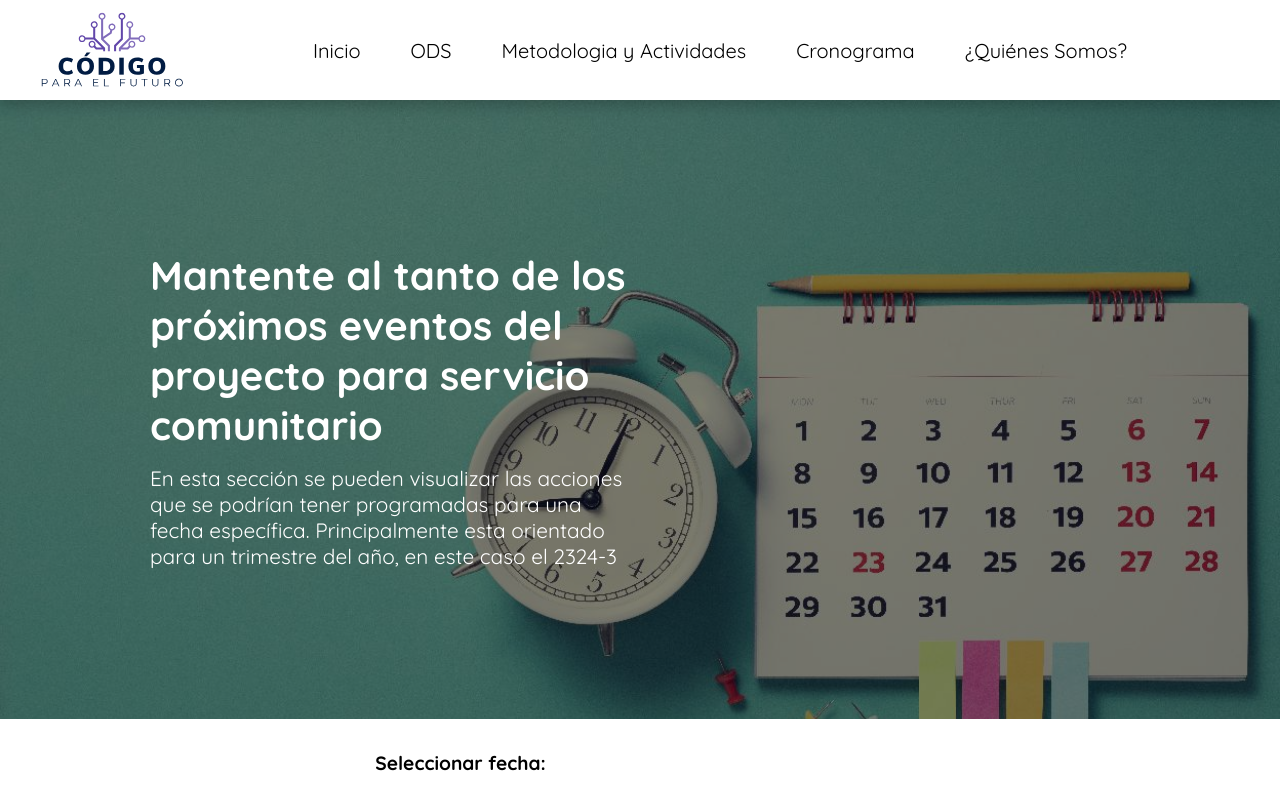
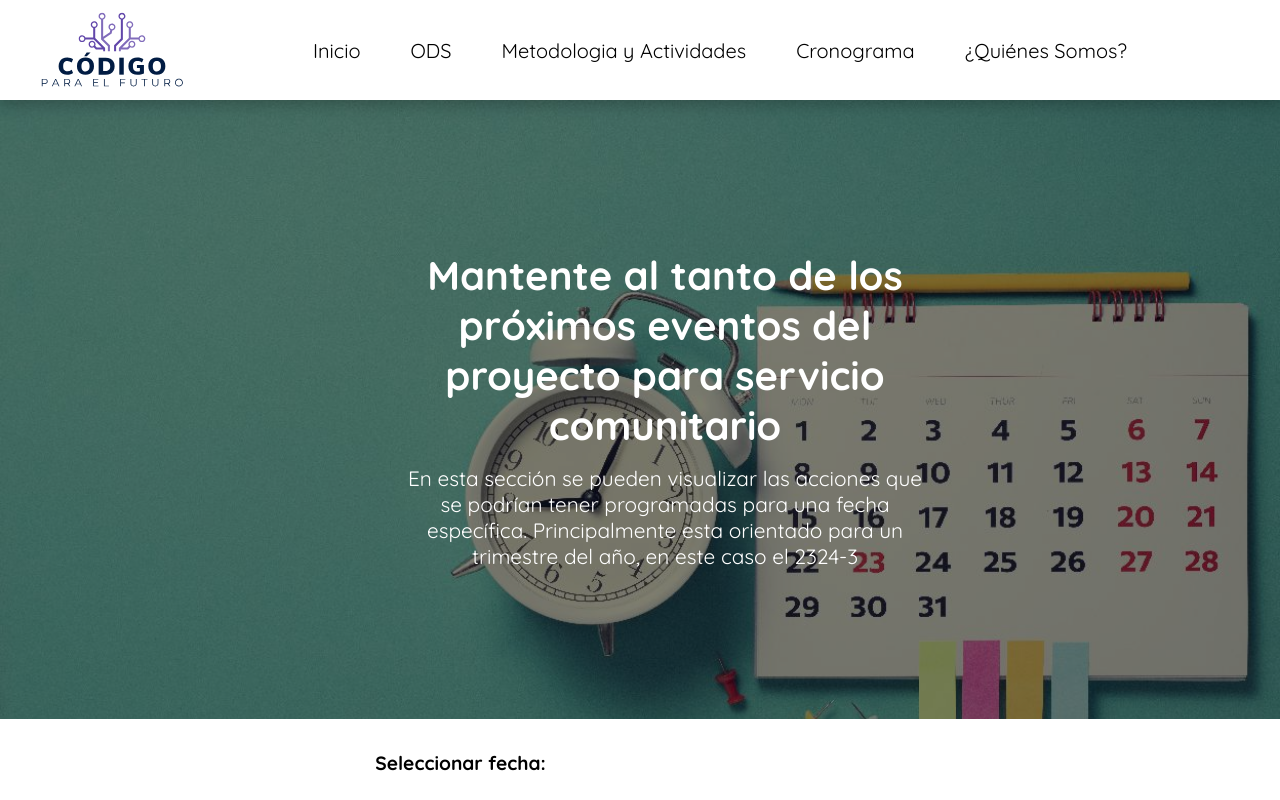
Before and after one commit to Faspiru/responsabilidad_Social, a React (Vite) app: page /cronograma in a window 1280 px wide. Shown: the top 800 px of the page. Built offline with nearby package versions, Linux system fonts and the light colour scheme.

Commit message:
Improving Styles :sparkles:

```diff
--- a/src/views/CronogramaPage.module.scss
+++ b/src/views/CronogramaPage.module.scss
@@ -1,8 +1,11 @@
 .banner {
   position: relative;
   z-index: -1;
-  padding: 150px;
+  display: flex;
+  justify-content: center;
+  padding: 150px 100px 150px 150px;
   color: white;
+  text-align: center;
   background-size: cover;
   @media (max-width: 800px) {
     padding: 64px;
--- a/src/views/MetodologiaPage.module.scss
+++ b/src/views/MetodologiaPage.module.scss
@@ -2,8 +2,9 @@
   position: relative;
   z-index: -1;
   display: flex;
-  justify-content: start;
+  justify-content: center;
   padding: 150px;
+  text-align: center;
   background-size: cover;
   @media (max-width: 800px) {
     padding: 64px;
--- a/src/views/OdsPage.module.scss
+++ b/src/views/OdsPage.module.scss
@@ -2,8 +2,9 @@
   position: relative;
   z-index: -1;
   display: flex;
-  justify-content: start;
+  justify-content: center;
   padding: 70px 150px 70px 150px;
+  text-align: center;
   background: lightgray 50%;
   background-size: cover;
   @media (max-width: 800px) {
@@ -44,7 +45,7 @@
 }
 
 .description {
-  font-size: 1.5em;
+  font-size: 1.3em;
 
   @media (max-width: 800px) {
     font-size: 1.2em;
@@ -56,7 +57,7 @@
 }
 
 .description {
-  font-size: 1.5em;
+  font-size: 1.3em;
 }
 
 .content {
```
